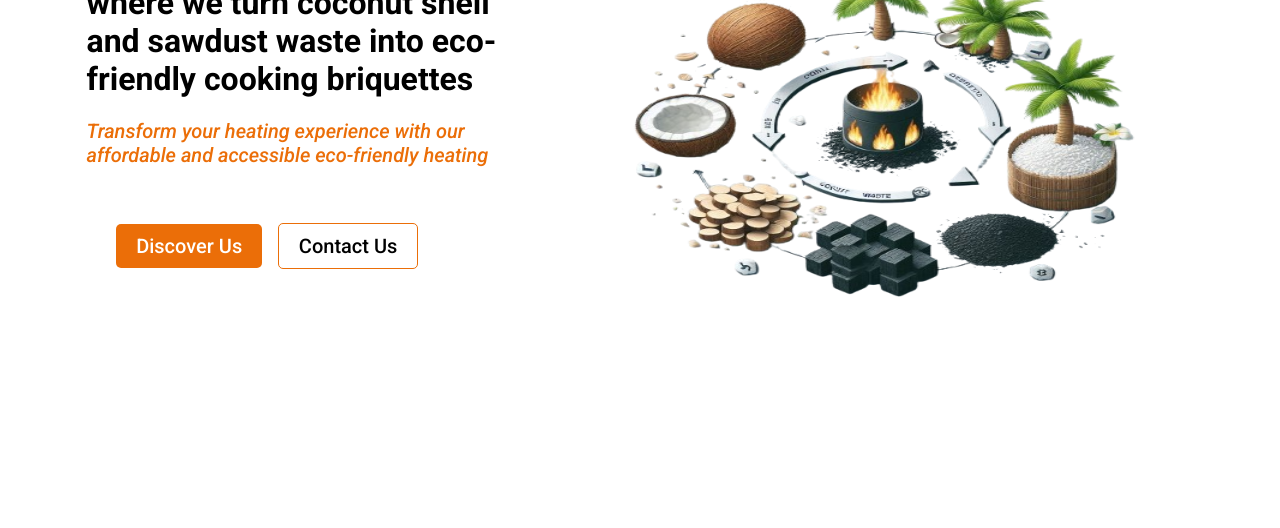
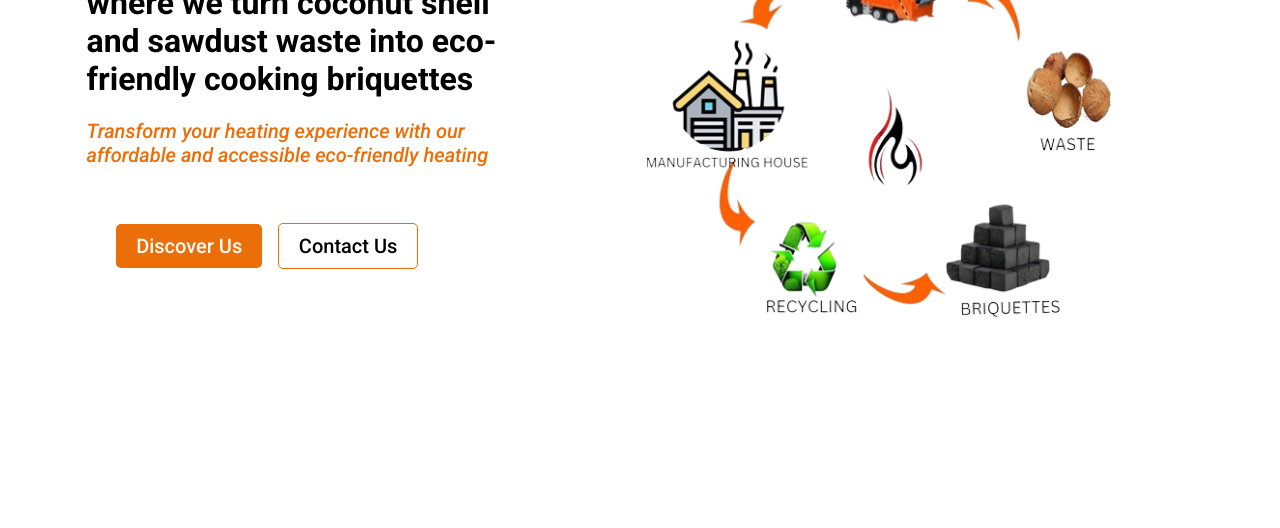
Before and after one commit to O-keita/SIerra_Ecoheat, a plain HTML site: page index.html in a window 1280 px wide. Shown: the part 272-800 px from the top of the page. Drawn offline with Linux system fonts and the light colour scheme; a script that the page names is missing.

Commit message:
team portfolio done

```diff
--- a/index.html
+++ b/index.html
@@ -59,7 +59,7 @@
         </div>
       </div>
       <div class="home-img">
-        <img src="images/ai_2.png" alt="" width="600" height="400" />
+        <img src="images/best.png" alt="" width="600" height="400" />
       </div>
     </div>
 
```
Also changed, not shown: images/best.png (added), images/cocowaste.jpg (added), images/recycle.jpg (added), images/waste_center.png (added), images/wastetruck.jpeg (added), team.html (line endings or trailing spaces).
